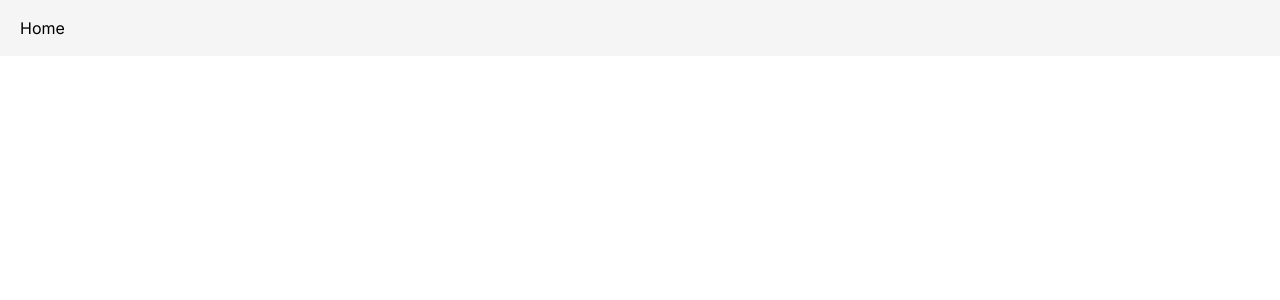
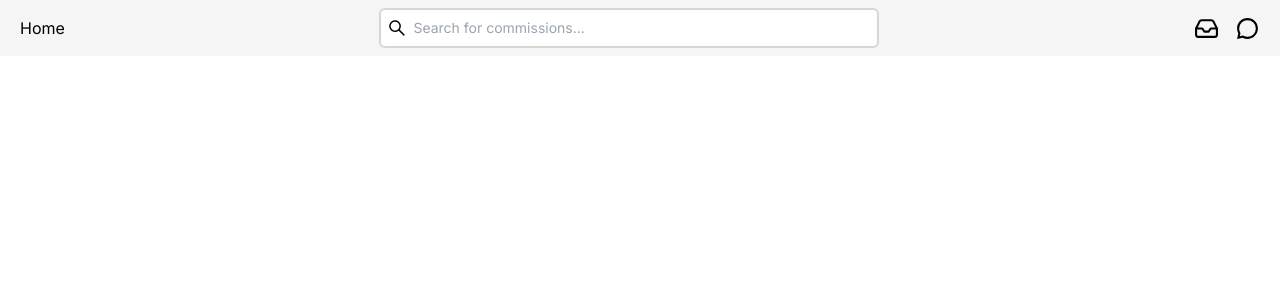
Before and after one commit to SimonZhao7/Art-Commission, a Next.js app: page / in a window 1280 px wide. Shown: the top 300 px of the page. Built offline with nearby package versions, Linux system fonts and the light colour scheme.

Commit message:
Updated Navbar Styles

```diff
--- /dev/null
+++ b/app/SearchBar.tsx
@@ -0,0 +1,11 @@
+// React Icons
+import { AiOutlineSearch } from 'react-icons/ai'
+
+export default function SearchBar() {
+    return (
+        <div className='relative flex items-center'>
+            <AiOutlineSearch className='absolute ml-2' size={20} />
+            <input type='text' className='w-[500px] outline-none py-2 px-5 pl-8 border-2 border-med-gray rounded-md text-sm hover:border-gray-400 transition-all duration-100 ease' placeholder='Search for commissions...' />
+        </div>
+    )
+}
--- a/app/layout.tsx
+++ b/app/layout.tsx
@@ -1,6 +1,11 @@
 import Link from 'next/link'
+import { Inter } from 'next/font/google'
+// Components
+import SearchBar from './SearchBar'
+// React Icons
+import { LuInbox } from 'react-icons/lu'
+import { RiChat3Line } from 'react-icons/ri'
 import './globals.css'
-import { Inter } from 'next/font/google'
 
 const inter = Inter({ subsets: ['latin'] })
 
@@ -17,8 +22,13 @@ export default function RootLayout({
   return (
     <html lang="en">
       <body className={inter.className}>
-        <nav className='bg-light-gray h-14 flex items-center px-5 fixed top-0 w-full'>
+        <nav className='bg-light-gray h-14 flex items-center justify-between px-5 fixed top-0 w-full'>
           <Link href={'/'}>Home</Link>
+          <SearchBar />
+          <div className='flex gap-4'>
+            <LuInbox size={25} className='hover:cursor-pointer'/>
+            <RiChat3Line size={25} className='hover:cursor-pointer' />
+          </div>
         </nav>
         <div className='pt-14 h-full overflow-y-scroll'>
           {children}
--- a/package.json
+++ b/package.json
@@ -20,6 +20,7 @@
     "postcss": "8.4.23",
     "react": "18.2.0",
     "react-dom": "18.2.0",
+    "react-icons": "^4.9.0",
     "tailwindcss": "3.3.2",
     "typescript": "5.0.4"
   },
```
Also changed, not shown: 1 other file (tests, documents, lock files or other folders).
